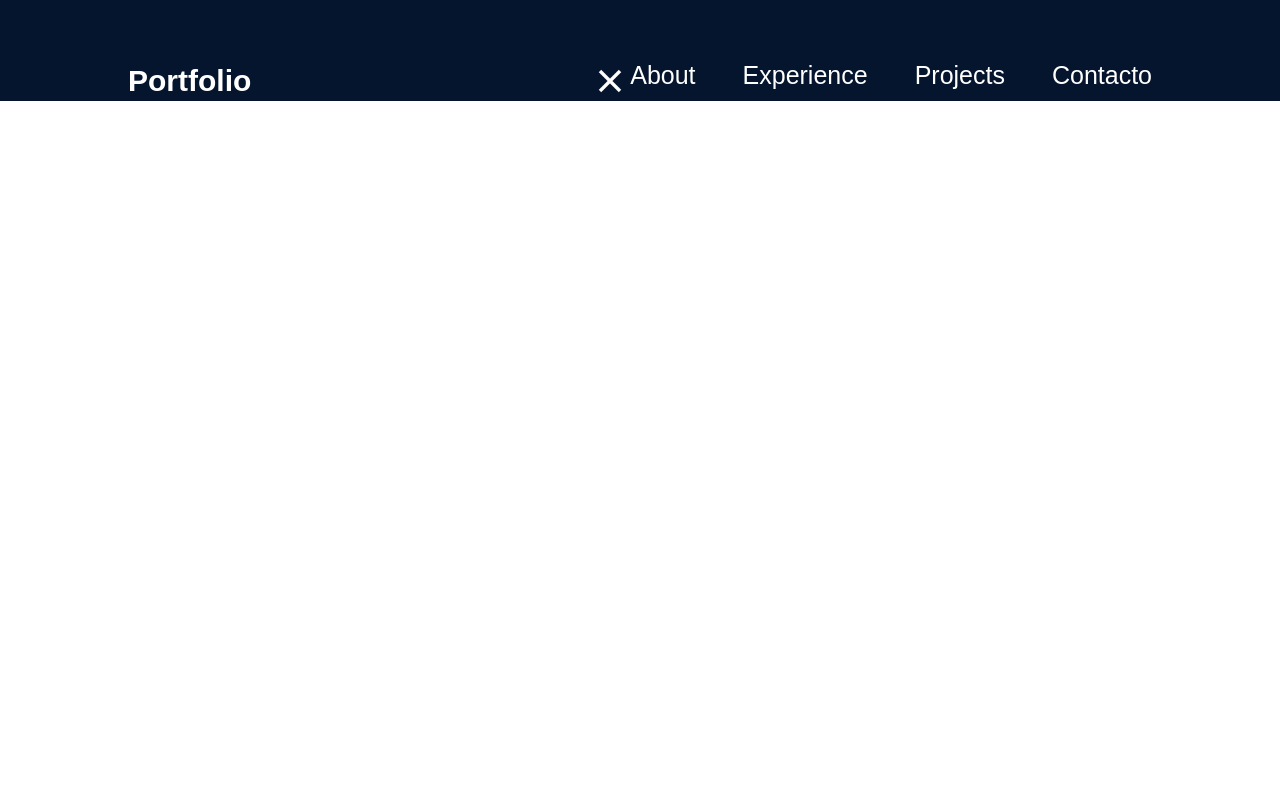
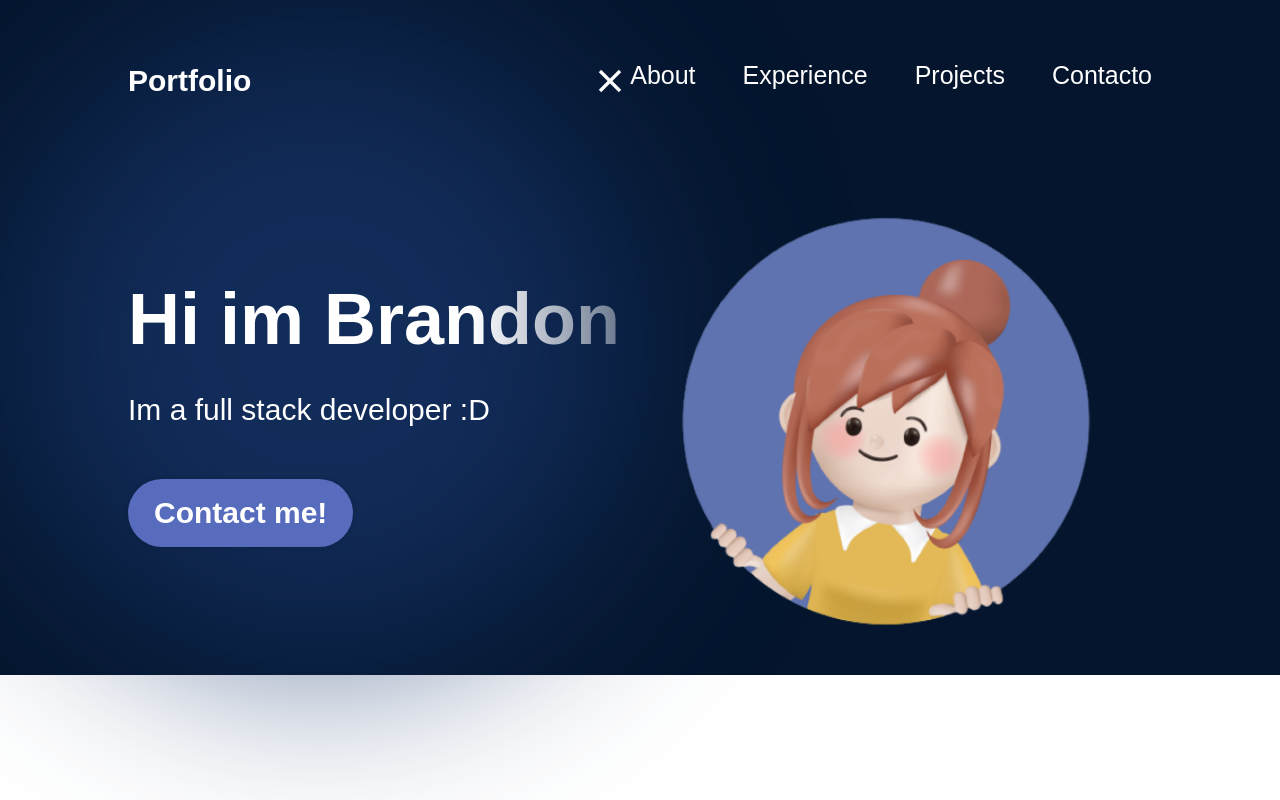
Before and after one commit to BrandonStambuk/portafolio-brandon, a React (Vite) app: page / in a window 1280 px wide. Built offline with nearby package versions, Linux system fonts and the light colour scheme; the HTML template or start-up script is replaced by a standard one.

Commit message:
add: profile section

```diff
--- a/src/App.jsx
+++ b/src/App.jsx
@@ -1,11 +1,12 @@
 import styles from './App.module.css';
 import { Navbar } from './components/Navbar/Navbar.jsx';
-
+import { Profile } from './components/Profile/Profile.jsx';
 function App() {
 
   return (
    <div className={styles.App}>
     <Navbar/>
+    <Profile/>
    </div>
   )
 }
--- a/src/components/Navbar/Navbar.jsx
+++ b/src/components/Navbar/Navbar.jsx
@@ -9,7 +9,9 @@
         <a className={styles.title} href="/">Portfolio</a>
         <div className={styles.menu}>
         <img className={styles.menuBtn} src={menuOpen ? menuIcon:closeMenuIcon} alt="menu"
-          onClick={()=>{setMenuOpen(!menuOpen)}}/>
+          onClick={()=>{setMenuOpen(!menuOpen)
+            console.log("el menu esta "+ menuOpen);
+          }}/>
 
             <ul className={`${styles.menuItems} ${menuOpen && styles.menuOpen}`} onClick={()=>{setMenuOpen(false)}}>
                 <li>
--- /dev/null
+++ b/src/components/Profile/Profile.jsx
@@ -0,0 +1,17 @@
+
+import ProfileImage from "../../assets/hero/heroImage.png";
+
+import styles from "./Profile.module.css";
+export const Profile = () => {
+    return <section className={styles.container}>
+        <div className={styles.content}>
+            <h1 className={styles.title}>Hi im Brandon</h1>
+            <p className={styles.description}
+            >Im a full stack developer :D</p>
+            <a href="mailto:brandonstambuk@gmail.com" className={styles.contactBtn}>Contact me!</a>
+        </div>
+        <img src={ProfileImage} alt="profile-image" className={styles.ProfileImg} />
+        <div className={styles.topBlur}/>
+        <div className={styles.bottomBlur}/>
+    </section>;
+};
--- /dev/null
+++ b/src/components/Profile/Profile.module.css
@@ -0,0 +1,102 @@
+@import "../../vars.css";
+.container{
+    position: relative;
+    display: flex;
+    align-items: center;
+    justify-content: space-between;
+    margin-top: 49px;
+    z-index: 1;
+    margin-left: 10%;
+    margin-right: 10%;
+
+}
+
+.content{
+    display: flex;
+    flex-direction: column;
+    align-items: flex-start;
+    color: var(--color-text);
+    z-index: 1;
+}
+
+.title{
+    font-size: 72px;
+    font-weight: 900;
+    margin-bottom: 33px;
+    font-family: var(--font-roboto);
+    background: linear-gradient(90deg, rgba(255,255,255,1) 70%, rgba(255,255,255,0) 120%);
+    -webkit-background-clip: text;
+    -webkit-text-fill-color: transparent;
+}
+
+.description{
+    font-size: 30px;
+    font-family: var(--font-roboto);
+    margin-bottom: 52px;
+
+}
+
+.contactBtn{
+    text-decoration: none;
+    background-color: var(--color-primary);
+    color: var(--color-text);
+    border-radius: 100px;
+    font-size: 30px;
+    font-weight: 600;
+    padding: 17px 26px;
+    box-shadow: 0 0 4px 0 rgba(0,0,0,0.2);
+    transition: background-color 0.3s;
+
+}
+
+.ProfileImg{
+    width: 50%;
+    z-index: 1;
+    animation-name: floating;
+    animation-duration: 3s;
+    animation-iteration-count: infinite;
+    animation-timing-function: ease-in-out;
+
+}
+
+@keyframes floating {
+    0% {
+        transform: translateY(0);
+    }
+    50% {
+        transform: translateY(20px);
+    }
+    100% {
+        transform: translateY(0);
+    }
+}
+
+
+
+
+.topBlur{
+    position: absolute;
+    width: 50vw;
+    height: 50vw;
+    min-width: 350px;
+    min-width: 350px;
+
+    top: -128px;
+    left: -10vw;
+    border-radius: 764px;
+    background: rgba(25, 55, 109, 0.7);
+    filter: blur(100px);
+    z-index: 0;
+}
+
+@media screen and (max-width: 830px){
+
+    .container{
+        flex-direction: column-reverse;
+
+    }
+
+    .content{
+        align-items: center;
+    }
+}
--- a/src/util.js
+++ b/src/util.js
@@ -1,3 +1,3 @@
 export const getImageUrl = (path) => {
-    return new URL(`/assets/${path}`, import.meta.url).href;
+    return new URL(`../assets/${path}`, import.meta.url).href;
 };
```
Also changed, not shown: src/components/Navbar/Profile/Profile.jsx (deleted, +0 -7 lines), src/components/Navbar/Profile/Profile.module.css (deleted).
